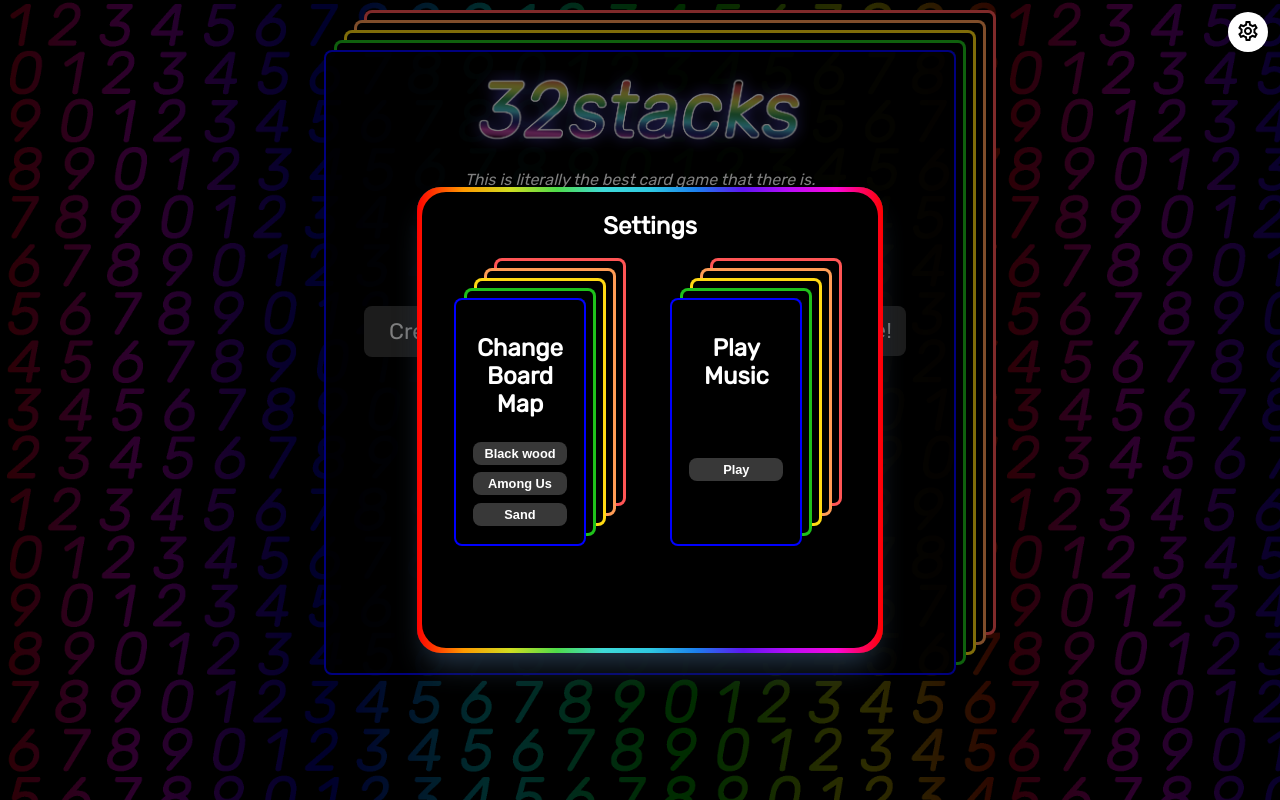
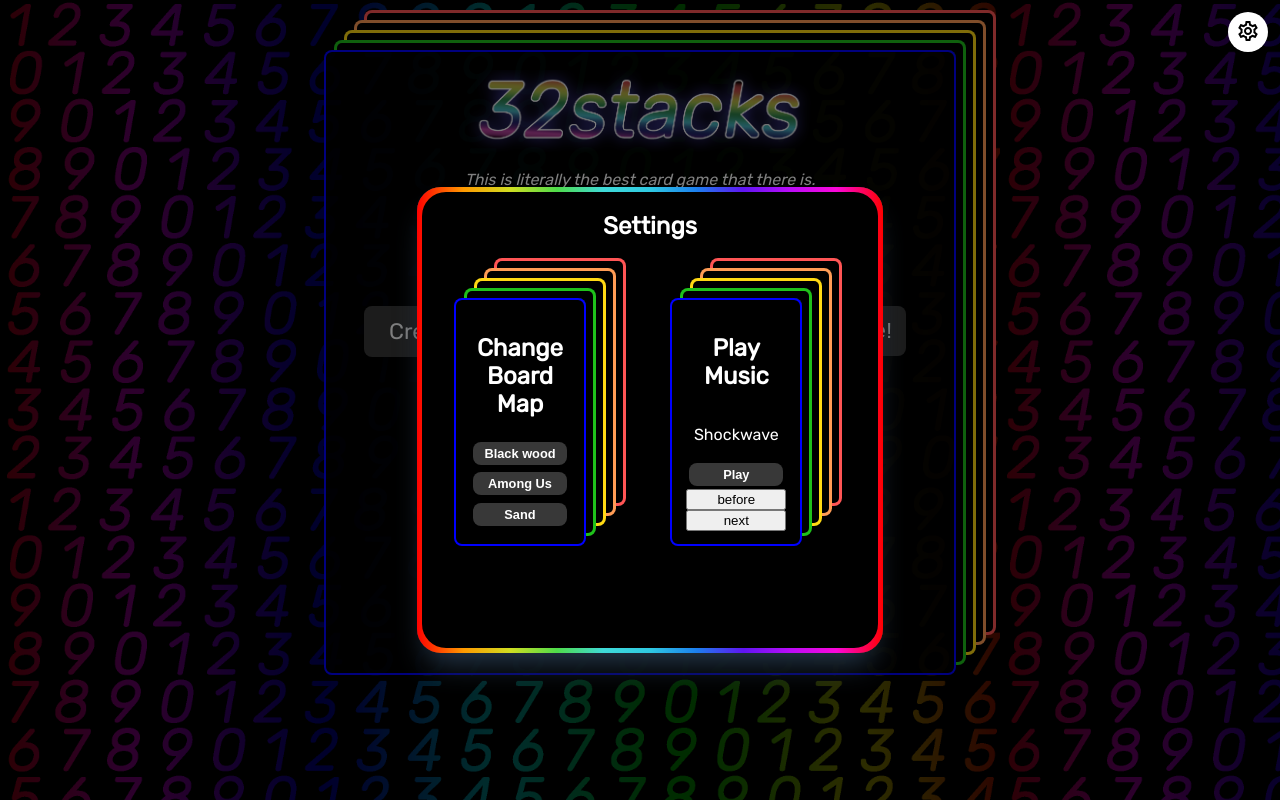
Before and after one commit to EricNavar/32-stacks, a React (Create React App) app: page / in a window 1280 px wide. Both pictures are taken after a click on the button 1248 px from the left and 32 px from the top of the page. Built offline with nearby package versions, Linux system fonts and the light colour scheme.

Commit message:
add new songs

```diff
--- a/src/MusicPlayer.js
+++ b/src/MusicPlayer.js
@@ -46,7 +46,7 @@ const MenuButtons = styled.button`
 // https://stackoverflow.com/questions/47686345/playing-sound-in-react-js
 
 const useAudio = url => {
-  const [audio] = useState(new Audio(url));
+  const [audio, setAudio] = useState(new Audio(url));
   const [playing, setPlaying] = useState(false);
 
   const toggle = () => setPlaying(!playing);
@@ -63,6 +63,15 @@ const useAudio = url => {
       audio.removeEventListener('ended', () => setPlaying(false));
     };
   }, []);
+
+  useEffect(() => {
+    let newAudio = audio;
+    newAudio.src = url;
+    newAudio.play();
+    setAudio(audio);
+    console.log(url);
+    console.log(audio);
+  }, [url]);
 
   return [playing, toggle];
 };
--- a/src/modals/SettingsModal.js
+++ b/src/modals/SettingsModal.js
@@ -2,7 +2,9 @@ import React from 'react';
 import styled from 'styled-components';
 import PropTypes from 'prop-types';
 import { MusicPlayer } from '../MusicPlayer';
-import CoolMusic from '../assets/shockwave_looped.mp3';
+import Shockwave from '../assets/shockwave_looped.mp3';
+import Tetris99 from '../assets/tetris99.m4a';
+import Good4U from '../assets/good4u.m4a';
 
 const Title = styled.h2`
   width: 100%;
@@ -76,10 +78,31 @@ const MenuButtons = styled.button`
     transform: translate(12px, 12px)
   }
 `
+
+const songs = [
+  { name: "Shockwave", file: Shockwave },
+  { name: "Tetris 99", file: Tetris99 },
+  { name: "Good 4 U", file: Good4U }
+]
+
 export function SettingsModal(props) {
   const onClick = (backgroundName) => {
     props.setSelectedBackground(backgroundName);
   };
+
+  const [songIndex, setSongIndex] = React.useState(0);
+
+  const onClickBefore = () => {
+    let newSongIndex = songIndex - 1;
+    if (newSongIndex === -1) {
+      newSongIndex += songs.length;
+    }
+    setSongIndex(newSongIndex);
+  }
+
+  const onClickNext = () => {
+    setSongIndex((songIndex + 1) % songs.length);
+  }
 
   return (
     <>
@@ -98,7 +121,10 @@ export function SettingsModal(props) {
       </CardMenu>
       <CardMenu>
         <h2>Play Music</h2>
-        <MusicPlayer url={CoolMusic} />
+        <p>{songs[songIndex].name}</p>
+        <MusicPlayer url={songs[songIndex].file} />
+        <button onClick={onClickBefore}>before</button>
+        <button onClick={onClickNext}>next</button>
       </CardMenu>
 
     </>
```
Also changed, not shown: src/App.js (+8 -8 lines), 2 other files (tests, documents, lock files or other folders).
